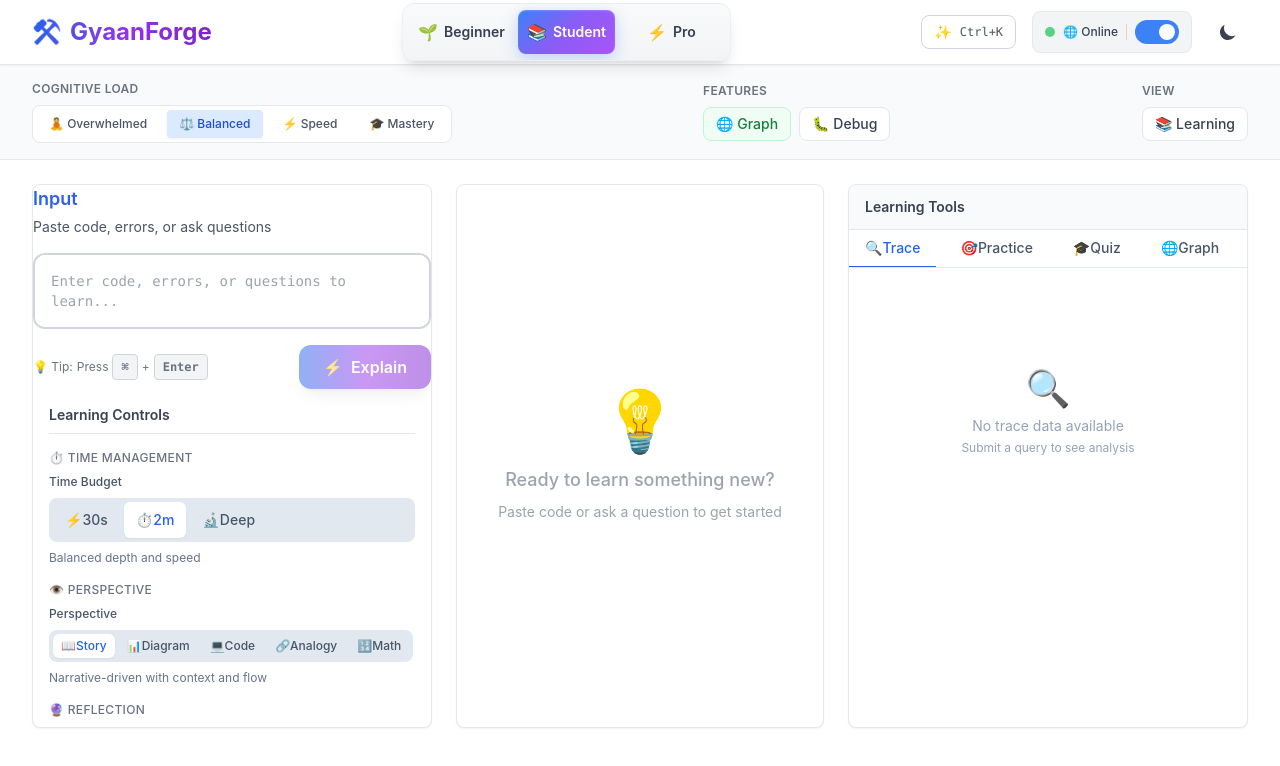
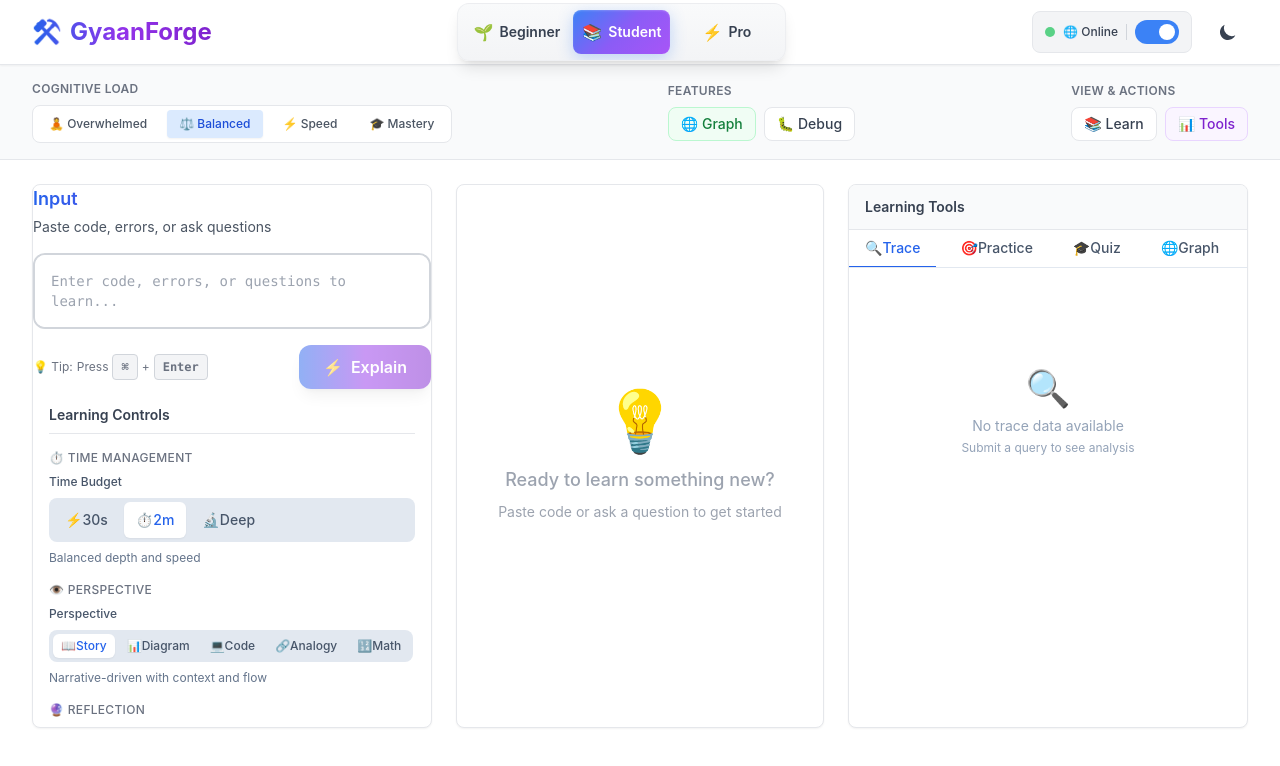
Before and after one commit to Navneet-55/demo1011, a Next.js app: page / in a window 1280 px wide. Shown: the top 766 px of the page. Built offline with nearby package versions, Linux system fonts and the light colour scheme.

Commit message:
refactor: remove Command Palette integration and streamline control bar layout for improved usability

```diff
--- a/app/page.tsx
+++ b/app/page.tsx
@@ -18,7 +18,6 @@ import { TracePanel } from '@/components/TracePanel'
 import { PracticePanel } from '@/components/PracticePanel'
 import { QuizFlow } from '@/components/QuizFlow'
 import { StuckInterventionBanner } from '@/components/StuckInterventionBanner'
-import { CommandPalette } from '@/components/CommandPalette'
 import { Tabs } from '@/components/ui/index'
 import { useMode } from '@/components/ModeProvider'
 import { useOnlineOffline } from '@/contexts/OnlineOfflineContext'
@@ -32,7 +31,6 @@ import { generateFallbackMetadata } from '@/lib/meta-fallback'
 import { analyzeStuckState } from '@/lib/stuckDetector'
 import { COGNITIVE_LOAD_CONFIG, STORAGE_KEYS, DEBUG_CONFIG } from '@/lib/constants'
 import { sanitizeString } from '@/lib/validators'
-import { useCommandPaletteShortcut } from '@/lib/keyboard-shortcuts'
 
 export const dynamic = 'force-dynamic'
 
@@ -62,12 +60,6 @@ export default function Home() {
   const [currentMetadata, setCurrentMetadata] = useState<ResponseMetadata | null>(null)
   const [showRightPanel, setShowRightPanel] = useState(true)
   const [stuckDismissed, setStuckDismissed] = useState(false)
-  const [isPaletteOpen, setIsPaletteOpen] = useState(false)
-
-  // Setup Cmd/Ctrl+K shortcut for command palette
-  useCommandPaletteShortcut(() => {
-    setIsPaletteOpen(true)
-  })
 
   // Load cognitive load preference from localStorage with validation
   useEffect(() => {
@@ -301,7 +293,7 @@ export default function Home() {
 
   return (
     <div className="min-h-screen flex flex-col bg-white dark:bg-gray-950">
-      <Header onCommandPaletteOpen={() => setIsPaletteOpen(true)} />
+      <Header />
 
       {/* Control Bar - Organized by Category */}
       <div className="border-b border-gray-200 dark:border-gray-800 bg-gray-50 dark:bg-gray-900/50">
@@ -356,9 +348,10 @@ export default function Home() {
               </div>
             </div>
 
-            {/* Views */}
+            {/* Views & Actions */}
             <div className="flex flex-col gap-2">
-              <p className="text-xs font-semibold text-gray-500 dark:text-gray-400 uppercase tracking-wide">View</p>
+              <p className="text-xs font-semibold text-gray-500 dark:text-gray-400 uppercase tracking-wide">View & Actions</p>
+              <div className="flex gap-2">
                 <button
                   onClick={() => setShowDevCopilot(!showDevCopilot)}
                   className={`px-3 py-1.5 rounded-lg text-sm font-medium transition-all border ${
@@ -367,8 +360,20 @@ export default function Home() {
                       : 'bg-white dark:bg-gray-800 text-gray-700 dark:text-gray-300 border-gray-200 dark:border-gray-700 hover:bg-gray-50 dark:hover:bg-gray-700/50'
                   }`}
                 >
-                {showDevCopilot ? '🚀 Dev Mode' : '📚 Learning'}
+                  {showDevCopilot ? '🚀 Dev' : '📚 Learn'}
                 </button>
+
+                <button
+                  onClick={() => setShowRightPanel(!showRightPanel)}
+                  className={`px-3 py-1.5 rounded-lg text-sm font-medium transition-all border ${
+                    showRightPanel
+                      ? 'bg-purple-50 dark:bg-purple-900/20 text-purple-700 dark:text-purple-400 border-purple-200 dark:border-purple-800'
+                      : 'bg-white dark:bg-gray-800 text-gray-700 dark:text-gray-300 border-gray-200 dark:border-gray-700 hover:bg-gray-50 dark:hover:bg-gray-700/50'
+                  }`}
+                >
+                  {showRightPanel ? '📊 Tools' : '📊 Show Tools'}
+                </button>
+              </div>
             </div>
           </div>
         </div>
@@ -590,17 +595,6 @@ export default function Home() {
           onDismiss={() => setStuckDismissed(true)}
         />
       )}
-
-      {/* Command Palette */}
-      <CommandPalette
-        isOpen={isPaletteOpen}
-        onClose={() => setIsPaletteOpen(false)}
-        context={{
-          input,
-          currentMode: mode,
-          currentIntent,
-        }}
-      />
     </div>
   )
 }
```
Lines whose indentation alone changed are shown as unchanged.
